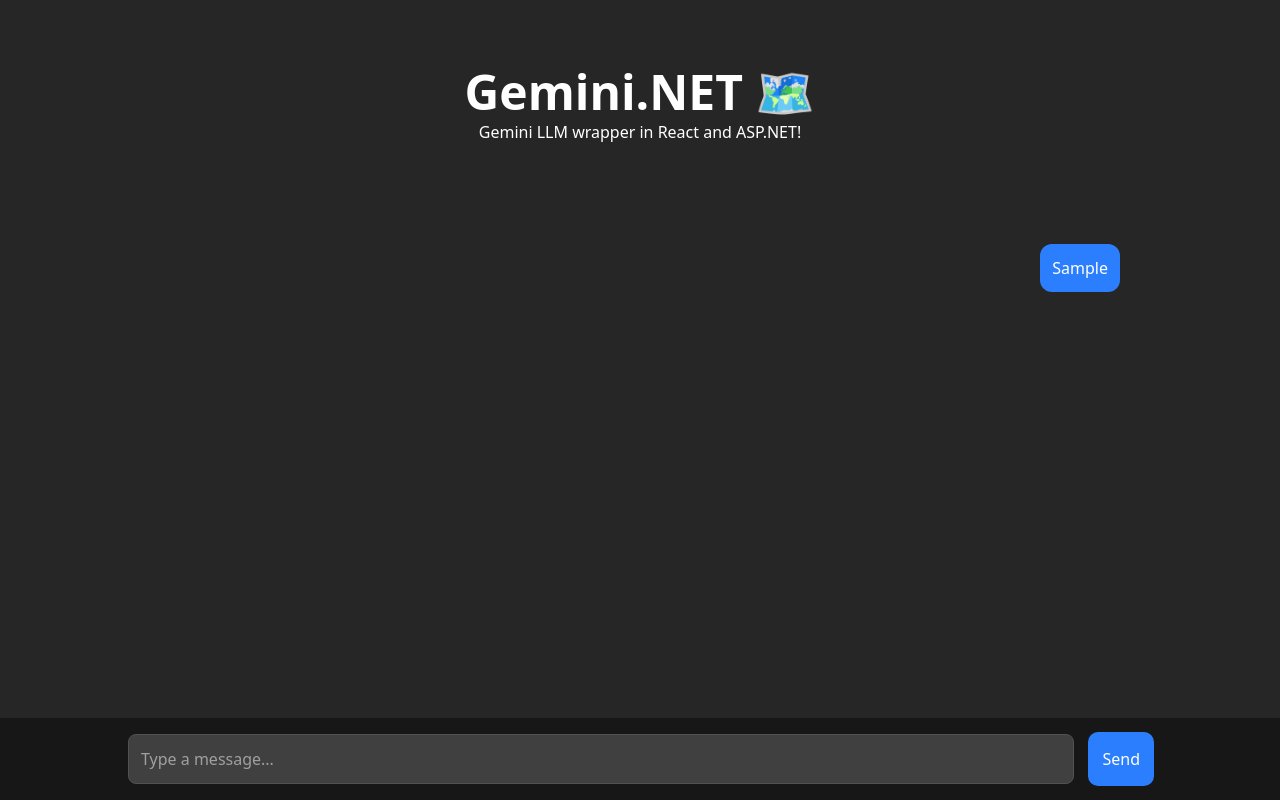
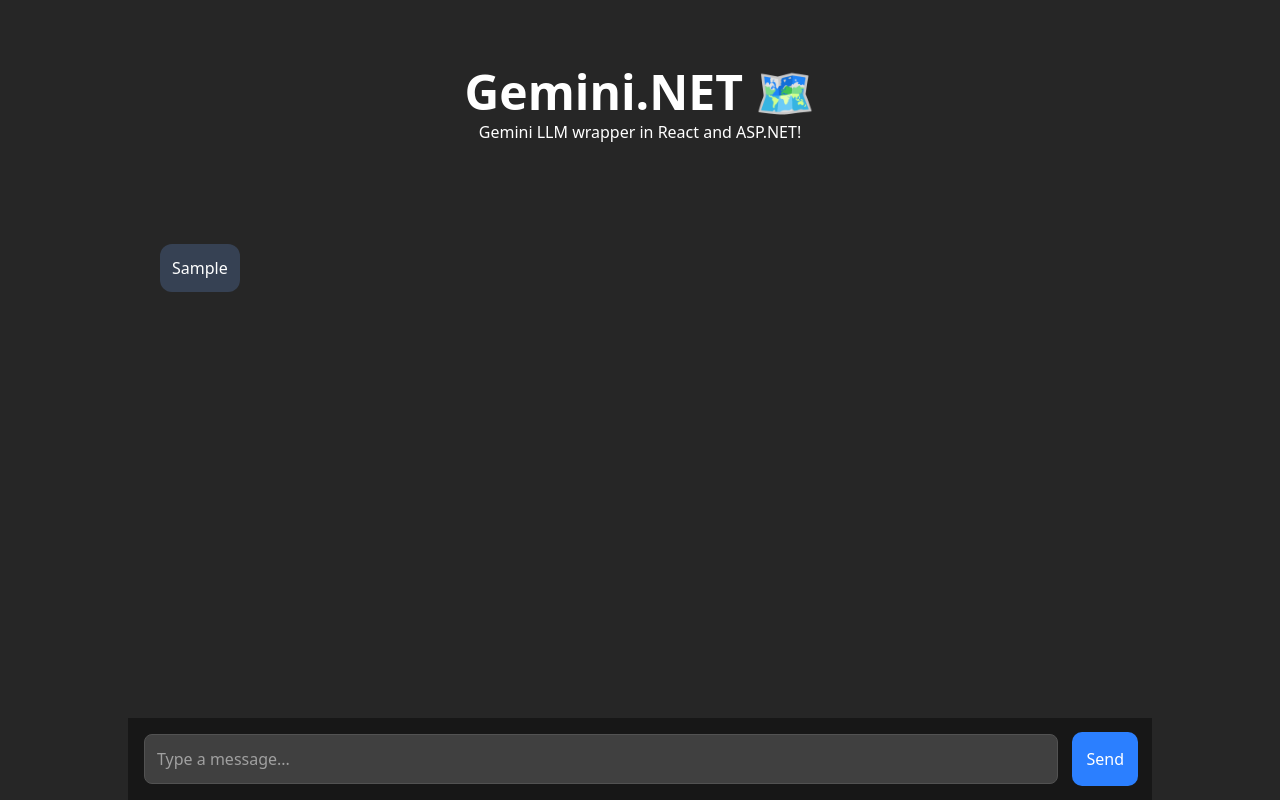
Before and after one commit to Dovias/travelgpt, a React (Vite) app in the folder client/: page / in a window 1280 px wide. Both pictures are taken after typing "Sample" into the empty fields and a click on the button "Send". Built offline with nearby package versions, Linux system fonts and the light colour scheme; no server answers; the HTML template or start-up script is replaced by a standard one.

Commit message:
Separated code into components, cleaned up code, added TGPT-8 issue.

```diff
--- a/client/src/App.tsx
+++ b/client/src/App.tsx
@@ -1,88 +1,64 @@
-import { useMemo, useState } from "react";
-
-type SentChatMessageRequest = {
-  text: string;
-}
-
-type SentChatMessageResponse = SentChatMessageRequest
-
-type ChatCreationResponse = {
-  id: number
-};
+import { useEffect, useState } from "react";
+import Input from "./components/Input";
+import MessageList from "./components/MessageList";
+import {
+  ChatCreationResponse,
+  SentChatMessageResponse,
+} from "./types/chatTypes";
+import fetchMessage from "./functions/fetchMessage";
 
 function App() {
   const [messages, setMessages] = useState<string[]>([]);
-  const [input, setInput] = useState("");
   const [chatId, setChatId] = useState<number>();
-  useMemo(async () => {
-    const response = await fetch("http://localhost:5198/api/v1/chat", { method: "POST" });
-    setChatId(((await response.json()) as ChatCreationResponse).id);
-  }, [])
 
-  console.log(chatId)
-  console.log(`Successfully retrieved chat id from the server: ${chatId}`)
+  const handleSendMessage = async (input: string) => {
+    setMessages([...messages, input]);
+    const response = await fetchMessage(input, chatId);
+    setMessages([
+      ...messages,
+      input,
+      ((await response.json()) as SentChatMessageResponse).text,
+    ]);
+  };
 
+  const createChat = async () => {
+    const response = await fetch("http://localhost:5198/api/v1/chat", {
+      method: "POST",
+    });
+    const data = (await response.json()) as ChatCreationResponse;
+    setChatId(data.id);
+    console.log(`Successfully retrieved chat id from the server: ${data.id}`);
+    return data.id;
+  };
 
+  useEffect(() => {
+    const initChat = async () => {
+      const tempChatId = await createChat();
+      const response = await fetchMessage(
+        "We're starting a conversation. Greet me ONLY THIS TIME AND NEVER AGAIN depending on the time of day it is, current time: " +
+          new Date().getHours() +
+          " hours.",
+        tempChatId
+      );
+      setMessages([
+        ...messages,
+        ((await response.json()) as SentChatMessageResponse).text,
+      ]);
+    };
 
-  const sendMessage = async () => {
-    if (!input.trim()) return;
-
-    setMessages([...messages, input]);
-    setInput("");
-
-    const response = await fetch(`http://localhost:5198/api/v1/chat/${chatId}`, {
-      method: "POST",
-      body: JSON.stringify({
-        text: input
-      } as SentChatMessageRequest),
-      headers: {
-        "Content-Type": "application/json",
-      }
-    });
-
-    setMessages([...messages, input, ((await response.json()) as SentChatMessageResponse).text]);
-  };
+    initChat();
+  }, []);
 
   return (
     <div className="scheme-dark flex flex-col gap-4 w-screen h-screen overflow-auto bg-neutral-800 text-white">
       <div className="flex-1 overflow-auto">
-        <div className="flex flex-col h-full overflow-auto max-w-5xl mx-auto">
+        <div className="flex flex-col h-full overflow-auto max-w-5xl mx-auto relative">
           <div className="text-center m-16">
             <h1 className="m-1 text-5xl font-bold">Gemini.NET 🗺️</h1>
             <p className="m-1">Gemini LLM wrapper in React and ASP.NET!</p>
           </div>
-          <div className="flex flex-col gap-4 overflow-auto p-8">
-            {messages.map((message, index) => (
-              <div
-                key={index}
-                className={`w-full odd:text-right odd:[&>*]:bg-blue-500 even:[&>*]:bg-gray-700`}
-              >
-                <div
-                  className={`inline-block max-w-lg p-3 rounded-xl text-white text-left`}
-                >
-                  <p className="whitespace-pre-wrap break-words">{message}</p>
-                </div>
-              </div>
-            ))}
-          </div>
-        </div>
-      </div>
-      <div className="w-full p-4 bg-neutral-900">
-        <div className="max-w-5xl m-auto flex gap-4">
-          <input
-            type="text"
-            value={input}
-            onChange={(e) => setInput(e.target.value)}
-            onKeyDown={(e) => e.key === "Enter" && sendMessage()}
-            placeholder="Type a message..."
-            className="w-full p-3 rounded-lg bg-neutral-700 text-white border border-neutral-600 focus:outline-none focus:ring-2 focus:ring-blue-500"
-          />
-          <button
-            onClick={sendMessage}
-            className="p-3 bg-blue-500 text-white rounded-lg hover:bg-blue-600 focus:outline-none focus:ring-2 focus:ring-blue-500 ml-[0.%]"
-          >
-            Send
-          </button>
+          <MessageList messages={messages}></MessageList>
+          <Input onSendMessage={handleSendMessage}></Input>
         </div>
       </div>
     </div>
--- /dev/null
+++ b/client/src/components/Input.tsx
@@ -0,0 +1,37 @@
+import { useState } from "react";
+
+interface Props {
+  onSendMessage: (message: string) => void;
+}
+
+function Input({ onSendMessage }: Props) {
+  const [input, setInput] = useState("");
+  const sendMessage = () => {
+    if (!input.trim()) return;
+    onSendMessage(input);
+    setInput("");
+  };
+
+  return (
+    <div className="w-full p-4 bg-neutral-900 absolute bottom-0 left-0 right-0">
+      <div className="max-w-5xl m-auto flex gap-4">
+        <input
+          type="text"
+          value={input}
+          onChange={(e) => setInput(e.target.value)}
+          onKeyDown={(e) => e.key === "Enter" && sendMessage()}
+          placeholder="Type a message..."
+          className="w-full p-3 rounded-lg bg-neutral-700 text-white border border-neutral-600 focus:outline-none focus:ring-2 focus:ring-blue-500"
+        />
+        <button
+          onClick={sendMessage}
+          className="p-3 bg-blue-500 text-white rounded-lg hover:bg-blue-600 focus:outline-none focus:ring-2 focus:ring-blue-500 ml-[0.%]"
+        >
+          Send
+        </button>
+      </div>
+    </div>
+  );
+}
+
+export default Input;
--- /dev/null
+++ b/client/src/components/MessageList.tsx
@@ -0,0 +1,24 @@
+interface Props {
+  messages: string[];
+}
+
+function MessageList({ messages }: Props) {
+  return (
+    <div className="flex flex-col gap-4 overflow-auto p-8">
+      {messages.map((message, index) => (
+        <div
+          key={index}
+          className={`w-full even:text-right even:[&>*]:bg-blue-500 odd:[&>*]:bg-gray-700`}
+        >
+          <div
+            className={`inline-block max-w-lg p-3 rounded-xl text-white text-left`}
+          >
+            <p className="whitespace-pre-wrap break-words">{message}</p>
+          </div>
+        </div>
+      ))}
+    </div>
+  );
+}
+
+export default MessageList;
--- /dev/null
+++ b/client/src/functions/fetchMessage.ts
@@ -0,0 +1,17 @@
+import { SentChatMessageRequest } from "../types/chatTypes";
+
+const fetchMessage = async (input: string, chatId: number | undefined) => {
+  const response = await fetch(`http://localhost:5198/api/v1/chat/${chatId}`, {
+    method: "POST",
+    body: JSON.stringify({
+      text: input,
+    } as SentChatMessageRequest),
+    headers: {
+      "Content-Type": "application/json",
+    },
+  });
+  console.log(input);
+  return response;
+};
+
+export default fetchMessage;
--- /dev/null
+++ b/client/src/types/chatTypes.ts
@@ -0,0 +1,9 @@
+export type SentChatMessageRequest = {
+  text: string;
+};
+
+export type SentChatMessageResponse = SentChatMessageRequest;
+
+export type ChatCreationResponse = {
+  id: number;
+};
```
